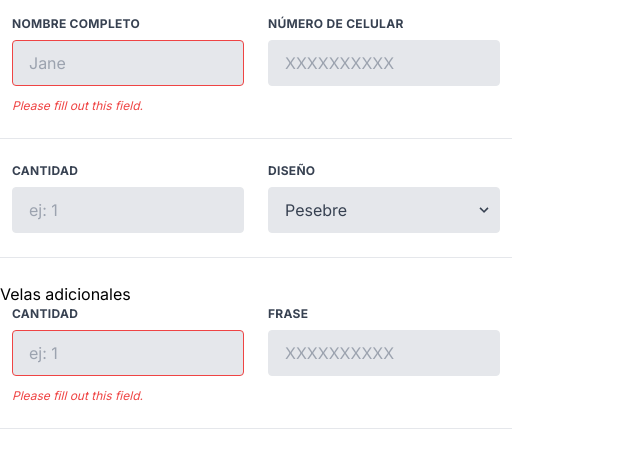
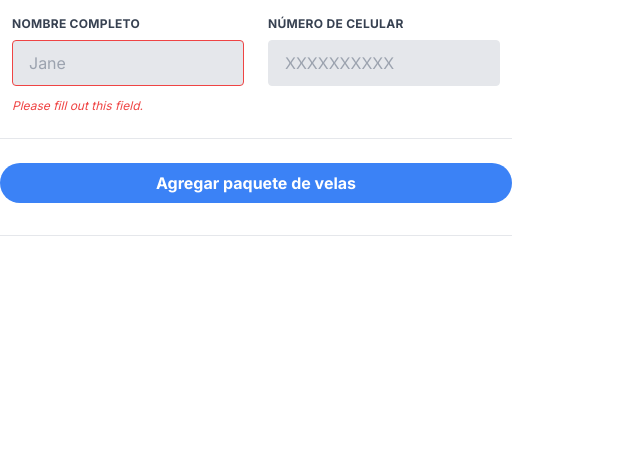
Before and after one commit to jfbarahonag/candles, a Next.js app: page /order/new in a window 1280 px wide. Shown: the top 468 px of the page, without its empty margins (0-640 px from the left). Built offline with nearby package versions, Linux system fonts and the light colour scheme.

Commit message:
dynamic candle packs feature has been added

```diff
--- a/src/components/form/new-order/CandleFields.tsx
+++ b/src/components/form/new-order/CandleFields.tsx
@@ -1,22 +1,12 @@
 const CandleFields = () => {
+  const changeCandleType = (e: React.ChangeEvent<HTMLSelectElement>) => {
+    console.log(e.target.value)
+  }
+
   return (
     <>
-      <div className="w-full md:w-1/2 px-3 mb-6 md:mb-0">
-        <label
-          className="block uppercase tracking-wide text-gray-700 text-xs font-bold mb-2"
-          htmlFor="grid-candles-pckg-qty"
-        >
-          Cantidad
-        </label>
-        <input
-          className="appearance-none block w-full bg-gray-200 text-gray-700 border border-gray-200 rounded py-3 px-4 leading-tight focus:outline-none focus:bg-white focus:border-gray-500"
-          id="grid-candles-pckg-qty"
-          type="number"
-          placeholder="ej: 1"
-          min={0}
-        />
-      </div>
-      <div className="w-full md:w-1/2 px-3 mb-6 md:mb-0">
+      <div className="w-full px-3 mb-6 md:mb-0">
+        {/* Diseño */}
         <label
           className="block uppercase tracking-wide text-gray-700 text-xs font-bold mb-2"
           htmlFor="grid-candles-pckg-design"
@@ -27,7 +17,9 @@ const CandleFields = () => {
           <select
             className="block appearance-none w-full bg-gray-200 border border-gray-200 text-gray-700 py-3 px-4 pr-8 rounded leading-tight focus:outline-none focus:bg-white focus:border-gray-500"
             id="grid-candles-pckg-design"
+            onChange={changeCandleType}
           >
+            <option>Desconocido</option>
             <option>Pesebre</option>
             <option>Doradas</option>
             <option>Colores</option>
--- /dev/null
+++ b/src/components/form/new-order/CandlesPack.tsx
@@ -0,0 +1,9 @@
+import CandleFields from "./CandleFields"
+
+const CandlesPack = ({candlePack}:{candlePack: ICandlePack}) => {
+  return (
+    <CandleFields />
+  )
+}
+
+export default CandlesPack
--- a/src/components/form/new-order/NewOrderForm.tsx
+++ b/src/components/form/new-order/NewOrderForm.tsx
@@ -1,12 +1,24 @@
-import {useState} from "react";
+import { useState } from "react";
+import {v4 as uuidv4} from "uuid";
 
 import Row from "./Row";
-import CandleFields from "./CandleFields";
 import BaseFields from "./BaseFields";
 
+import CandlesPack from "./CandlesPack";
+
 export default function NewOrderForm() {
-  const [candles, setCandles] = useState([]);
+  const [candlesPack, setCandlesPack] = useState<ICandlePack[]>([]);
   const [showCandleFields, setShowCandleFields] = useState(true);
+
+  const addCandlePack = () => {
+    const newCandlePack: ICandlePack = {
+      id: uuidv4(),
+      type: 'Desconocido',
+      names: []
+    };
+
+    setCandlesPack([...candlesPack, newCandlePack]);
+  }
 
   return (
     <form className="w-full max-w-lg py-4">
@@ -45,15 +57,30 @@ export default function NewOrderForm() {
         </div>
       </Row>
       {/* datos de velas */}
-      <Row >
-        <CandleFields />
+      <Row>
+        <div className="w-full flex flex-col gap-y-2">
+          <button
+            className="mb-2 bg-blue-500 hover:bg-blue-700 text-white font-bold py-2 px-4 rounded-full"
+            onClick={addCandlePack}
+            type="button"
+          >
+            Agregar paquete de velas
+          </button>
+        </div>
+        {
+          candlesPack.length > 0 && (
+            candlesPack.map(cp => (
+              <CandlesPack key={cp.id} candlePack={cp} />
+            ))
+          )
+        }
       </Row>
       {/* velas adicionales */}
-      <h1>Velas adicionales</h1>
+      {/* <h1>Velas adicionales</h1> */}
       {/* datos de bases */}
-      <Row>
+      {/* <Row>
         <BaseFields />
-      </Row>
+      </Row> */}
     </form>
   );
 }
--- a/src/components/form/new-order/Row.tsx
+++ b/src/components/form/new-order/Row.tsx
@@ -7,7 +7,7 @@ export default function Row({
 }) {
   return (
     <>
-      <div className={`flex flex-wrap`}>
+      <div className="flex flex-wrap">
         {children}
       </div>
       <hr className={`${last === true ? "my-2" : "my-6"}`} />
```
Also changed, not shown: package.json (+6 -4 lines), src/components/form/new-order/interfaces.ts (added, +7 -0 lines), 1 other file (tests, documents, lock files or other folders).
